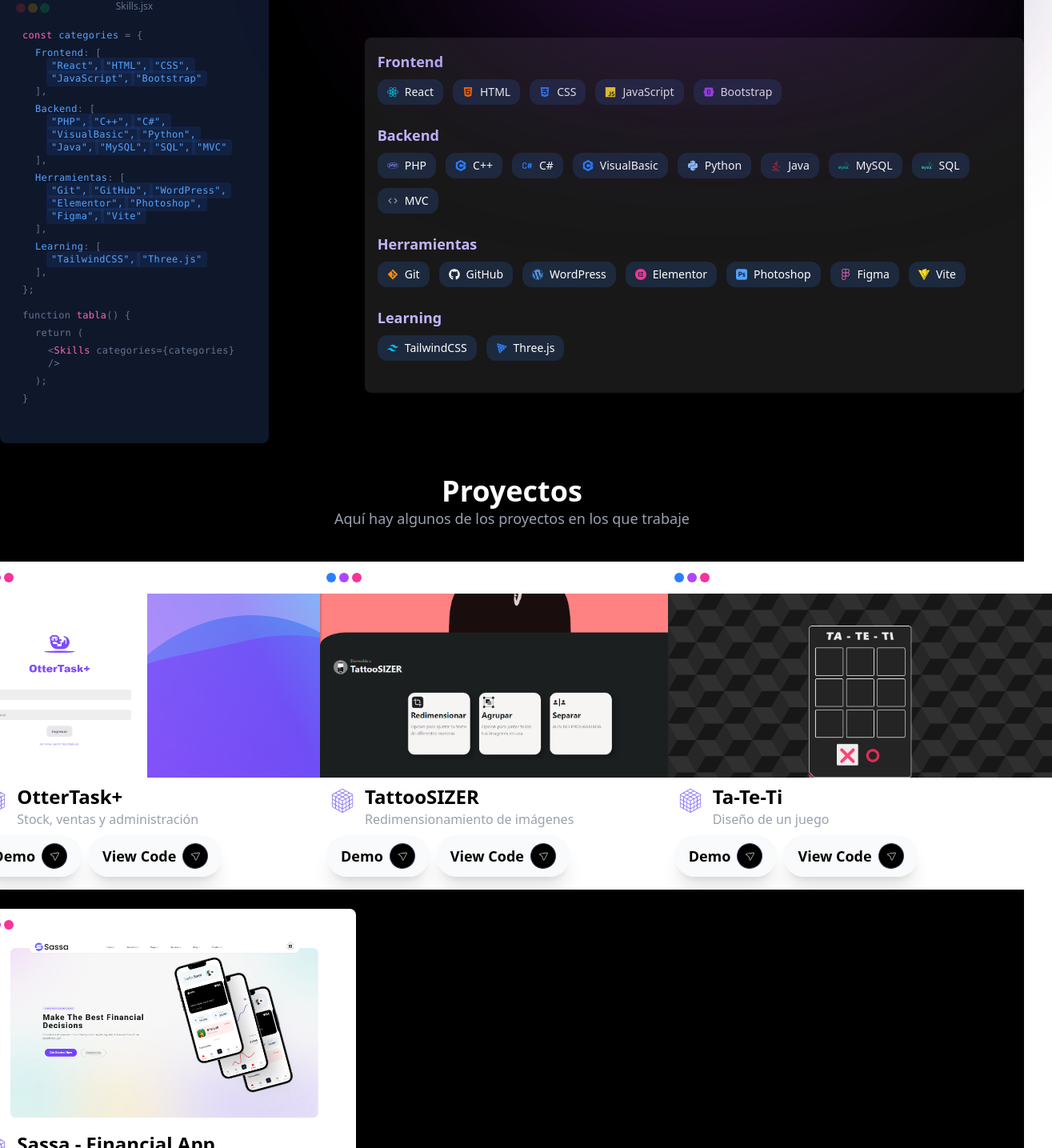
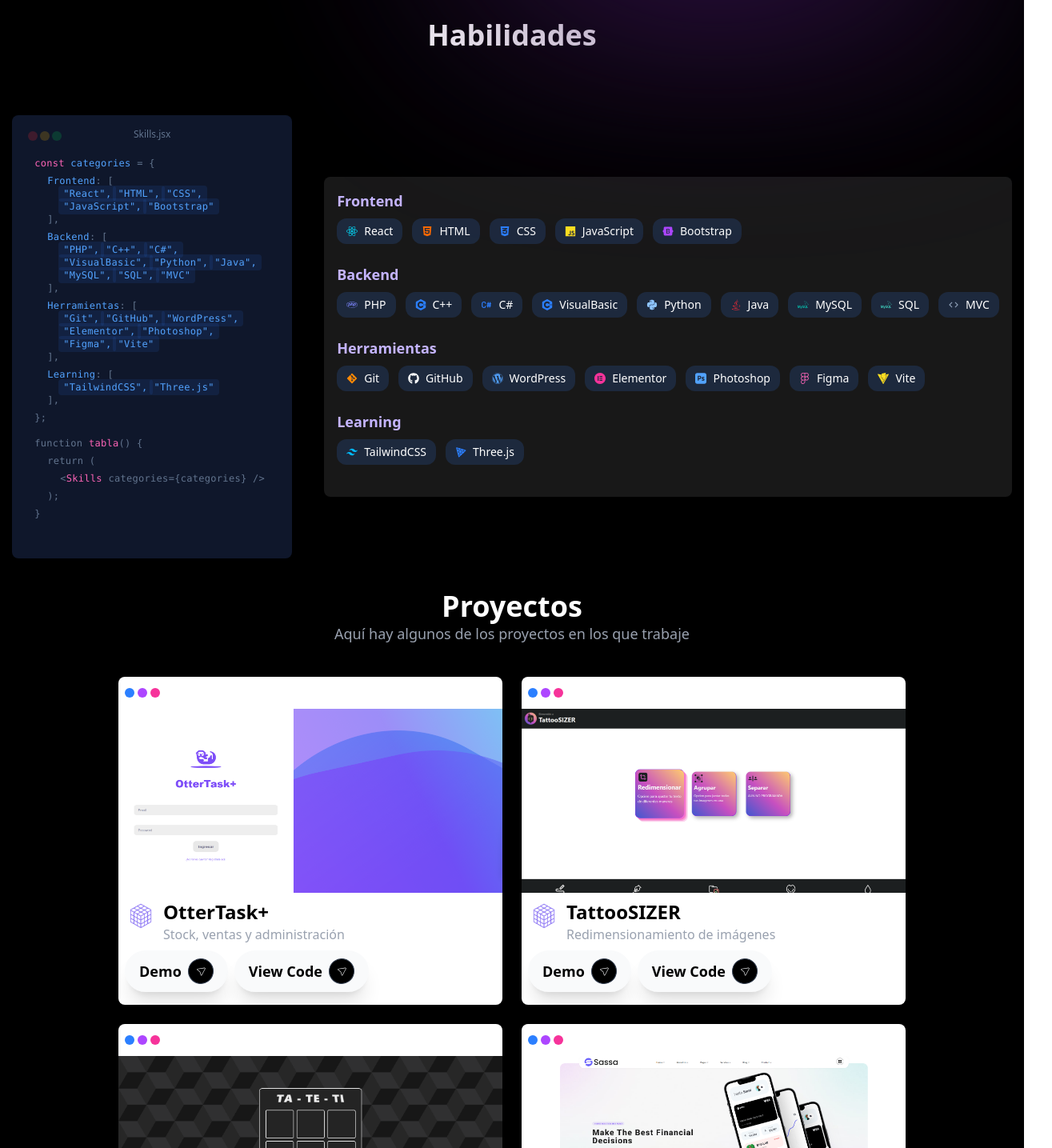
Before and after one commit to Ferchoch0/portfolio, a React (Vite) app: page / in a window 1280 px wide. Shown: the part 1774-3209 px from the top of the page at 80% size, 1315 px wide, since content can reach past the window. Built offline with nearby package versions, Linux system fonts and the light colour scheme.

Commit message:
fix: nuevo proyecto cargado

```diff
--- a/src/component/ProjectsSesion.jsx
+++ b/src/component/ProjectsSesion.jsx
@@ -162,7 +162,7 @@
               <h1 className="text-4xl font-bold">Proyectos</h1>
               <p className="text-lg text-gray-400">Aquí hay algunos de los proyectos en los que trabaje</p>
           </div>
-          <div className="min-h-screen grid grid-cols-3 gap-6 pt-10 text-white mb-10 place-items-center">
+          <div className="min-h-screen grid grid-cols-1 xl:grid-cols-2 2xl:grid-cols-3 gap-6 pt-10 text-white mb-10 place-items-center">
               {projectData.map((project, index) => (
                   <ContainerProject
                   key={index}
--- a/src/component/SkillsSection.jsx
+++ b/src/component/SkillsSection.jsx
@@ -126,9 +126,14 @@
 
 function SkillSection(){
     return(
-        <section className="flex items-center justify-center gap-30 text-white">
+        <section className="flex items-center flex-col justify-center gap-10 xl:gap-20 2xl:gap-30 text-white">
+          <div className="flex flex-col items-center justify-center w-full h-full pt-10">
+              <h1 className="text-4xl font-bold">Habilidades</h1>
+          </div>
+          <div className="flex items-center justify-center gap-10">
             <CodeTable />
             <SkillTable categories={categories} />
+          </div>
         </section>
     );
 };
```
Also changed, not shown: public/pr-1.png.
